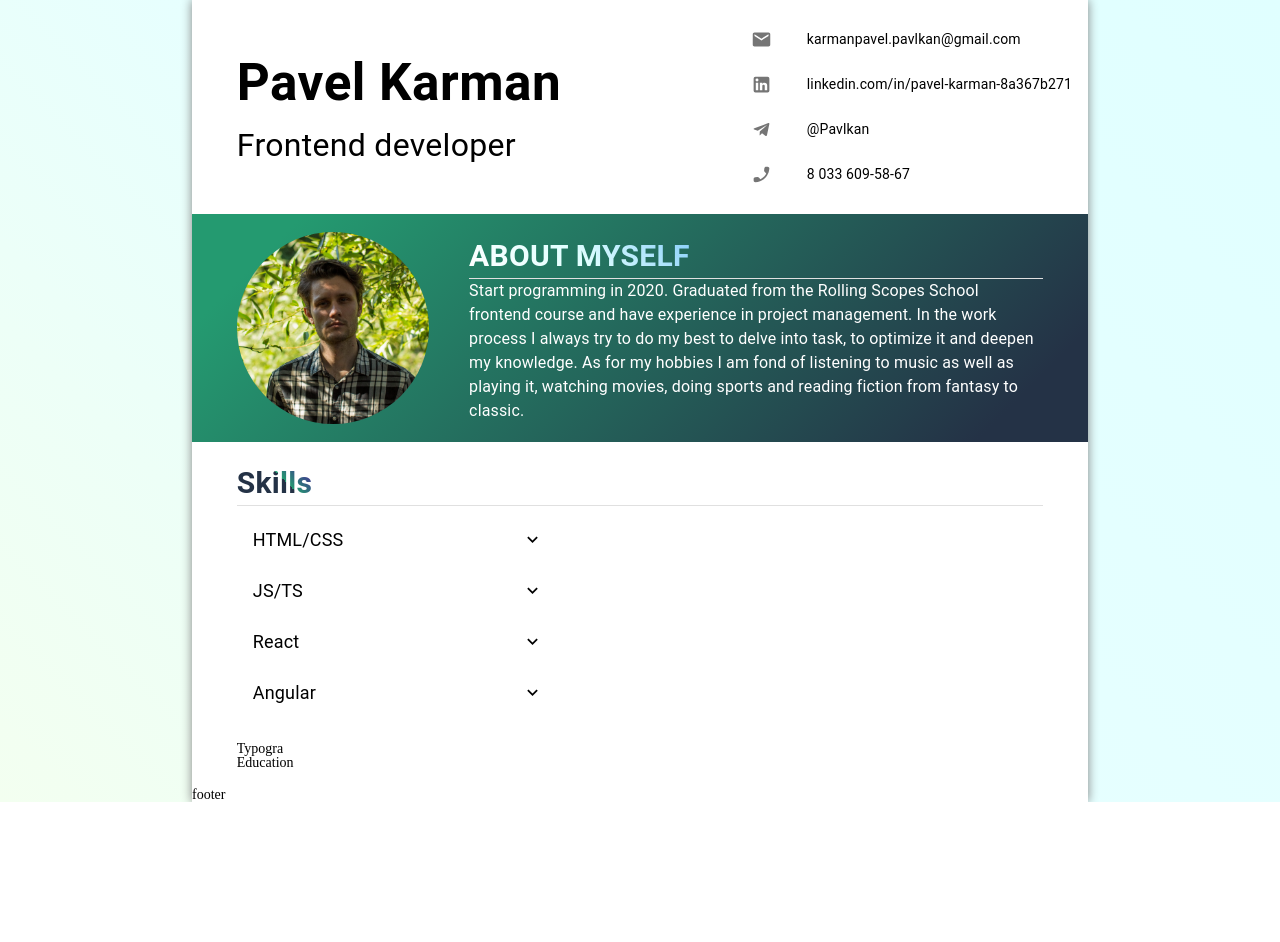
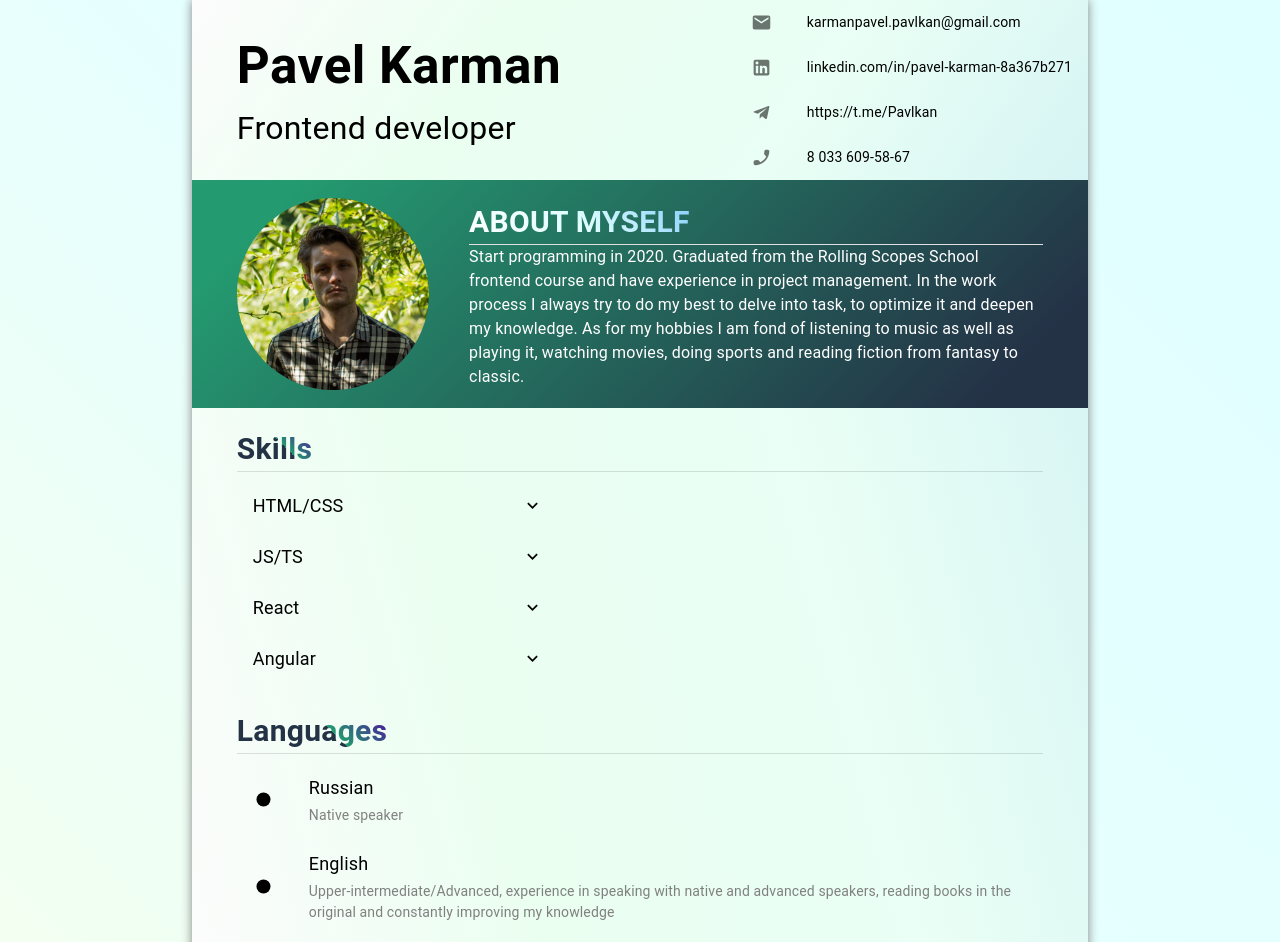
Before and after one commit to Pavlkan/CV, a React (Create React App) app: page / in a window 1280 px wide. Shown: the top 942 px of the page. Before the commit the page ends 802 px from the top, so only its background shows below. Built offline with nearby package versions, Linux system fonts and the light colour scheme.

Commit message:
feat: add language section

```diff
--- a/src/components/languages/Languages.tsx
+++ b/src/components/languages/Languages.tsx
@@ -1,5 +1,21 @@
-import { Box } from "@mui/material";
+import { Box, Divider, List } from "@mui/material";
+
+import { Title } from "../shared/Title";
+import { languages } from "../../data/CVInfo";
+import { LanguageItem } from "./language-item/LanguageItem";
 
 export const Languages = () => {
-    return <Box>Typogra</Box>;
+    return (
+        <Box>
+            <Title title="Languages" />
+
+            <Divider />
+
+            <List>
+                {languages.map((languageInfo, key) => {
+                    return <LanguageItem key={key} languageInfo={languageInfo} />;
+                })}
+            </List>
+        </Box>
+    );
 };
--- /dev/null
+++ b/src/components/languages/language-item/LanguageItem.tsx
@@ -0,0 +1,24 @@
+import { ListItem, ListItemIcon, Box, ListItemText, Typography } from "@mui/material";
+import FiberManualRecordIcon from "@mui/icons-material/FiberManualRecord";
+
+import styles from "./language-item.module.css";
+
+interface LanguageItemProps {
+    languageInfo: { language: string; level: string };
+}
+
+export const LanguageItem = ({ languageInfo }: LanguageItemProps) => {
+    return (
+        <ListItem>
+            <ListItemIcon>
+                <FiberManualRecordIcon className={styles.dotIcon} />
+            </ListItemIcon>
+
+            <Box>
+                <ListItemText primary={<Typography fontSize={18}>{languageInfo.language}</Typography>} />
+
+                <ListItemText primary={<Typography className={styles.subtitle}>{languageInfo.level}</Typography>} />
+            </Box>
+        </ListItem>
+    );
+};
--- /dev/null
+++ b/src/components/languages/language-item/language-item.module.css
@@ -0,0 +1,8 @@
+.dotIcon {
+    font-size: large;
+    color: black;
+}
+
+.subtitle {
+    color: gray;
+}
--- a/src/components/social/Social.tsx
+++ b/src/components/social/Social.tsx
@@ -6,7 +6,7 @@ import styles from "./social.module.css";
 export const Social = () => {
     return (
         <Box className={styles.socialContainer}>
-            <List>
+            <List style={{ padding: 0 }}>
                 {socialInfo.map((socialItem, key) => {
                     return (
                         <ListItem disablePadding key={key}>
--- a/src/data/CVInfo.tsx
+++ b/src/data/CVInfo.tsx
@@ -13,7 +13,7 @@ export const socialInfo = [
         icon: <LinkedInIcon />,
     },
     {
-        social: "@Pavlkan",
+        social: "https://t.me/Pavlkan",
         icon: <TelegramIcon />,
     },
     {
@@ -63,3 +63,14 @@ export const localServers = new Map([
     ["Async race", "https://github.com/mikhama/async-race-api"],
     ["Gartic phone clone", "https://drive.google.com/file/d/1pVV1LYw5xlQVhep9IH3RrHMfpstYEy8Y/view?usp=drive_link"],
 ]);
+
+export const languages = [
+    {
+        language: "Russian",
+        level: "Native speaker",
+    },
+    {
+        language: "English",
+        level: "Upper-intermediate/Advanced, experience in speaking with native and advanced speakers, reading books in the original and constantly improving my knowledge",
+    },
+];
--- a/src/index.css
+++ b/src/index.css
@@ -56,6 +56,15 @@ h1, h2, h3, h4, h5, h6 {font-size: inherit; font-weight: 400;}
   box-shadow: 0px 0px 10px rgb(130, 130, 130);
 }
 
+header {
+  background: linear-gradient(125deg,rgb(252, 252, 252), rgb(234, 255, 240),rgb(234, 255, 245), rgb(214, 244, 244));
+
+}
+
+main {
+  background: linear-gradient(75deg,rgb(252, 252, 252), rgb(234, 255, 240),rgb(234, 255, 245), rgb(214, 244, 244));
+}
+
 .title {
   background: linear-gradient(45deg,  rgb(36, 50, 70)60%, rgb(36, 154, 112)10%, #5100a3);
   background-clip: text;
--- a/src/pages/cv-page.module.css
+++ b/src/pages/cv-page.module.css
@@ -1,5 +1,5 @@
 .header {
-    padding: 1% 0 1% 5%;
+    padding: 0 0 0 5%;
     display: flex;
     justify-content: space-between;
     align-items: center;
```
